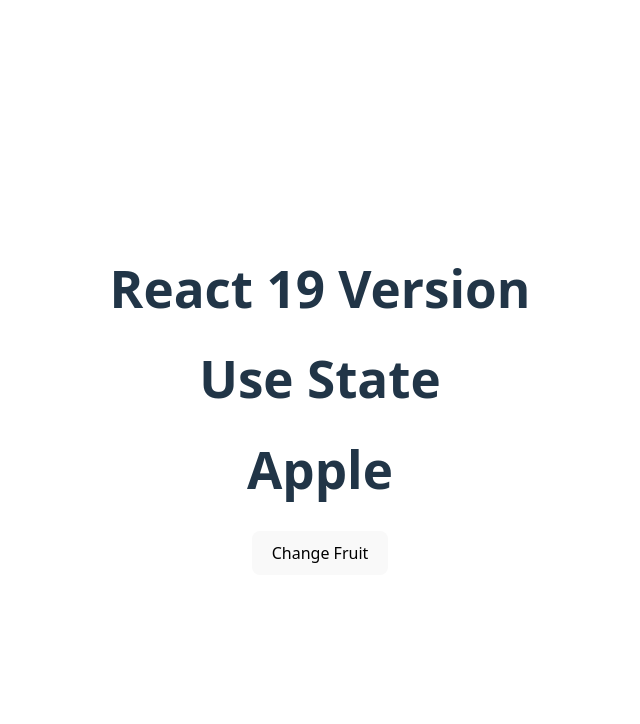
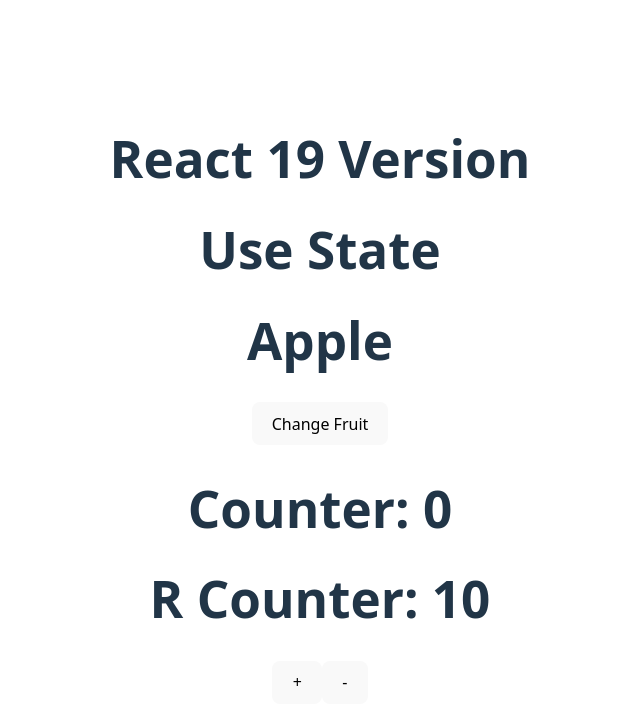
Before and after one commit to amitbhosale1137/react-demo, a React (Vite) app: page / in a window 1280 px wide. Shown: the top 724 px of the page, without its empty margins (320-960 px from the left). Built offline with nearby package versions, Linux system fonts and the light colour scheme.

Commit message:
Multiple State in single file

```diff
--- a/src/App.jsx
+++ b/src/App.jsx
@@ -1,5 +1,6 @@
 
 import './App.css'
+import Counter from './Counter'
 import EventCalling from './FunctionComponent'
 import UseStateHooks from './UseStateComponent'
 // import Header from './Header'
@@ -42,6 +43,7 @@
     <>
       <h1>React 19 Version</h1>
       <UseStateHooks/>
+      <Counter/>
       {/* <EventCalling/>
       <Header/>
       <Login/>
--- /dev/null
+++ b/src/Counter.jsx
@@ -0,0 +1,17 @@
+import { useState } from "react";
+
+const Counter=()=>{
+
+    const[count, setCount]= useState(0)
+    const[rCounter, setRCounter] = useState(10)
+    return(
+        <>
+        <h1>Counter: {count}</h1>
+        <h1> R Counter: {rCounter}</h1>
+        <button onClick={()=> setCount(count+1)}>+</button>
+        <button onClick={()=> setRCounter(rCounter-1)}>-</button>
+        </>
+    )
+}
+
+export default Counter;
```
